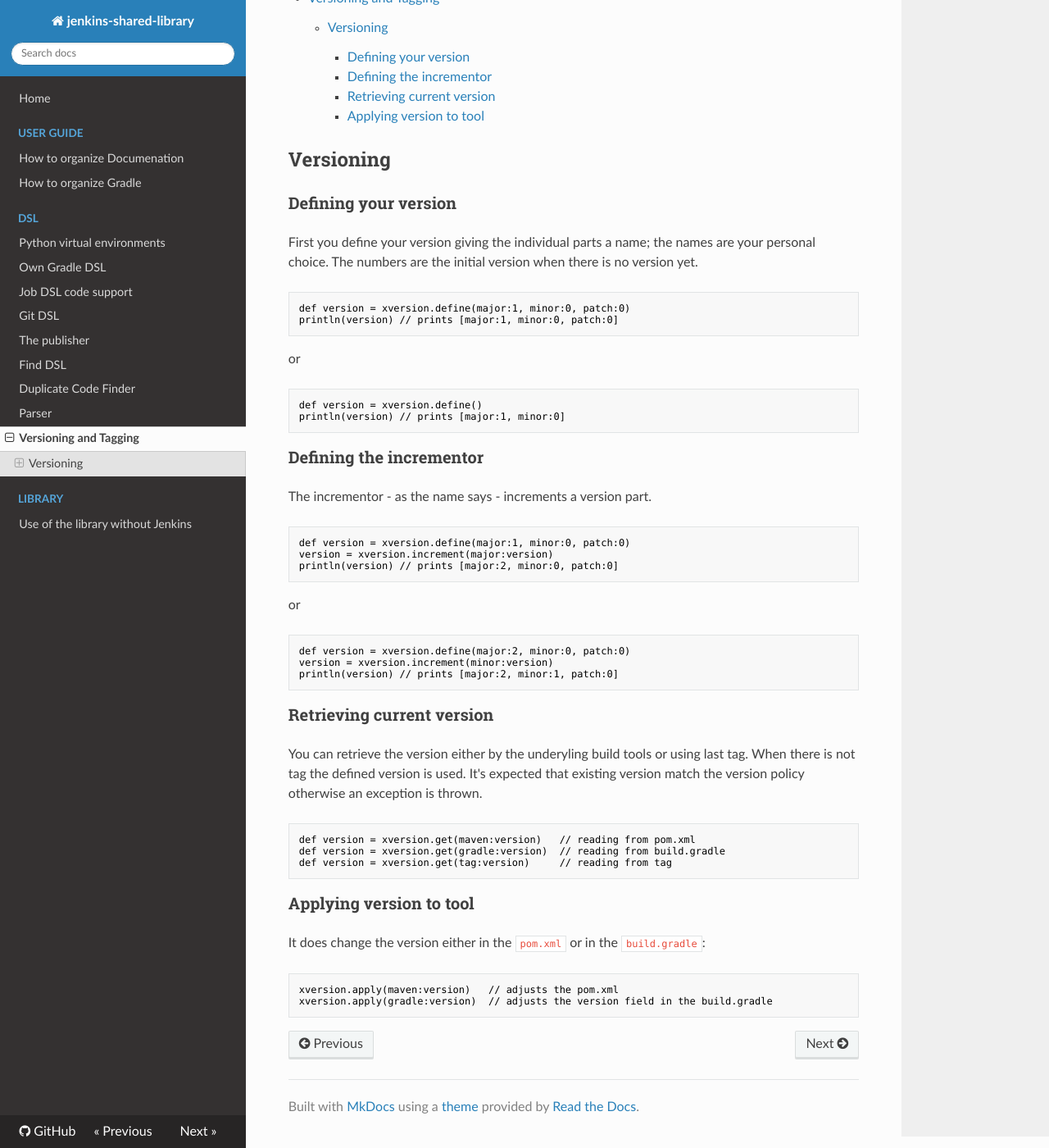
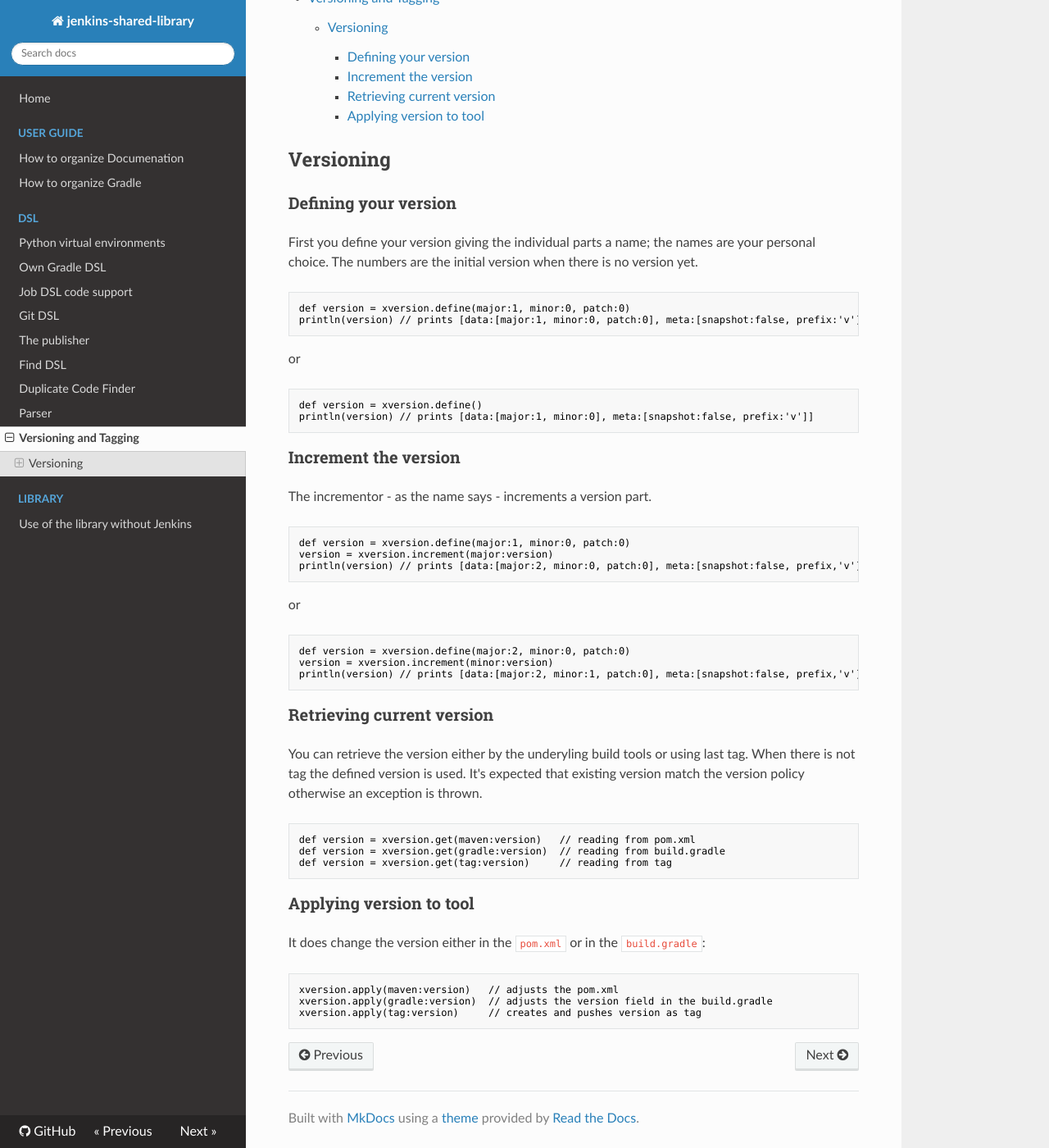
Before and after one commit to Nachtfeuer/jenkins-shared-library, an MkDocs documentation site: the page built from docs/xversion.md, in a window 1280 px wide and 1400 px high, scrolled down 174 px. Shown: the whole window at 82% size. Built offline with MkDocs 1.6.1, drawn with Linux system fonts in a browser that asks for light colours; nearby versions of some CDN libraries.

Commit message:
apply version for maven, gradle and tag

````diff
--- a/docs/xversion.md
+++ b/docs/xversion.md
@@ -12,24 +12,24 @@ are the initial version when there is no version yet.
 
 ```groovy
 def version = xversion.define(major:1, minor:0, patch:0)
-println(version) // prints [major:1, minor:0, patch:0]
+println(version) // prints [data:[major:1, minor:0, patch:0], meta:[snapshot:false, prefix:'v']]
 ```
 
 or
 
 ```groovy
 def version = xversion.define()
-println(version) // prints [major:1, minor:0]
+println(version) // prints [data:[major:1, minor:0], meta:[snapshot:false, prefix:'v']]
 ```
 
-### Defining the incrementor
+### Increment the version
 
 The incrementor - as the name says - increments a version part.
 
 ```groovy
 def version = xversion.define(major:1, minor:0, patch:0)
 version = xversion.increment(major:version)
-println(version) // prints [major:2, minor:0, patch:0]
+println(version) // prints [data:[major:2, minor:0, patch:0], meta:[snapshot:false, prefix,'v']]
 ```
 
 or
@@ -37,7 +37,7 @@ or
 ```groovy
 def version = xversion.define(major:2, minor:0, patch:0)
 version = xversion.increment(minor:version)
-println(version) // prints [major:2, minor:1, patch:0]
+println(version) // prints [data:[major:2, minor:1, patch:0], meta:[snapshot:false, prefix,'v']]
 ```
 
 ### Retrieving current version
@@ -61,4 +61,5 @@ It does change the version either in the `pom.xml` or in the `build.gradle`:
 ```groovy
 xversion.apply(maven:version)   // adjusts the pom.xml
 xversion.apply(gradle:version)  // adjusts the version field in the build.gradle
+xversion.apply(tag:version)     // creates and pushes version as tag
 ```
````
Also changed, not shown: 3 other files.
